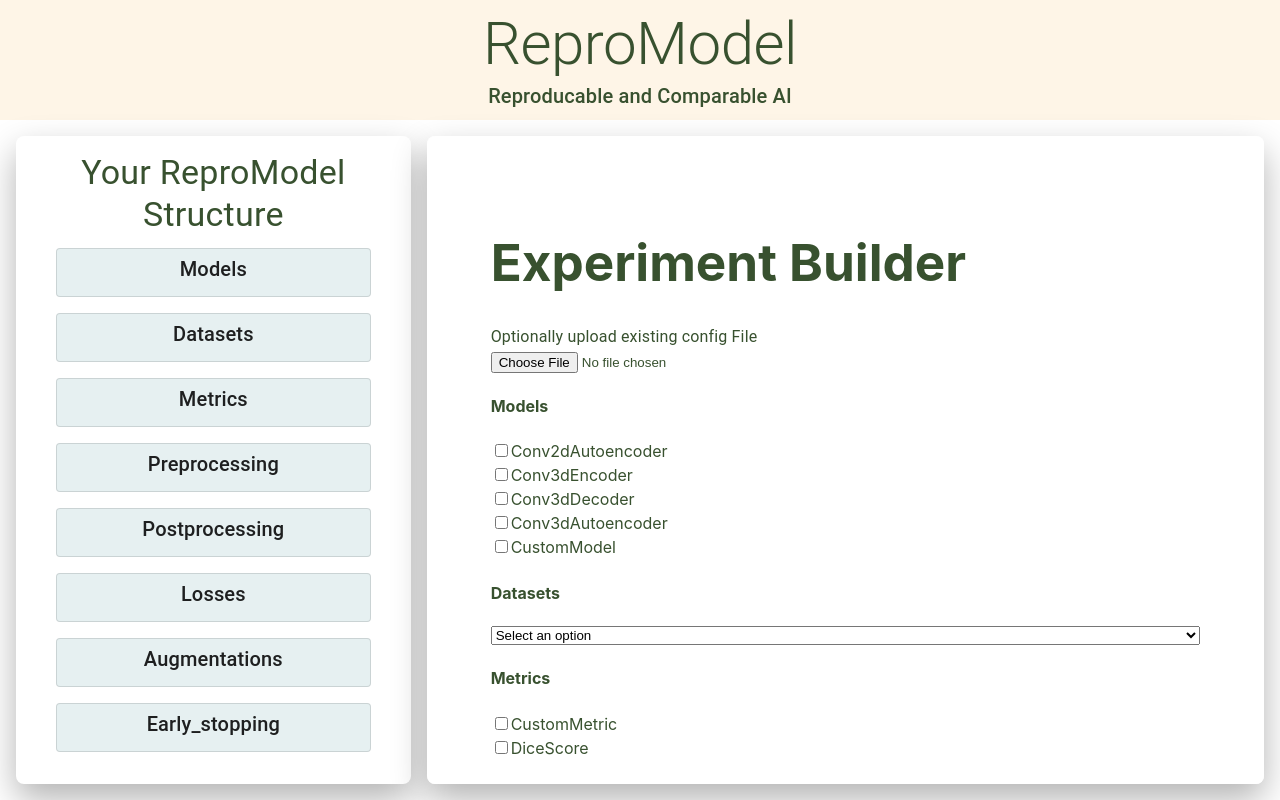
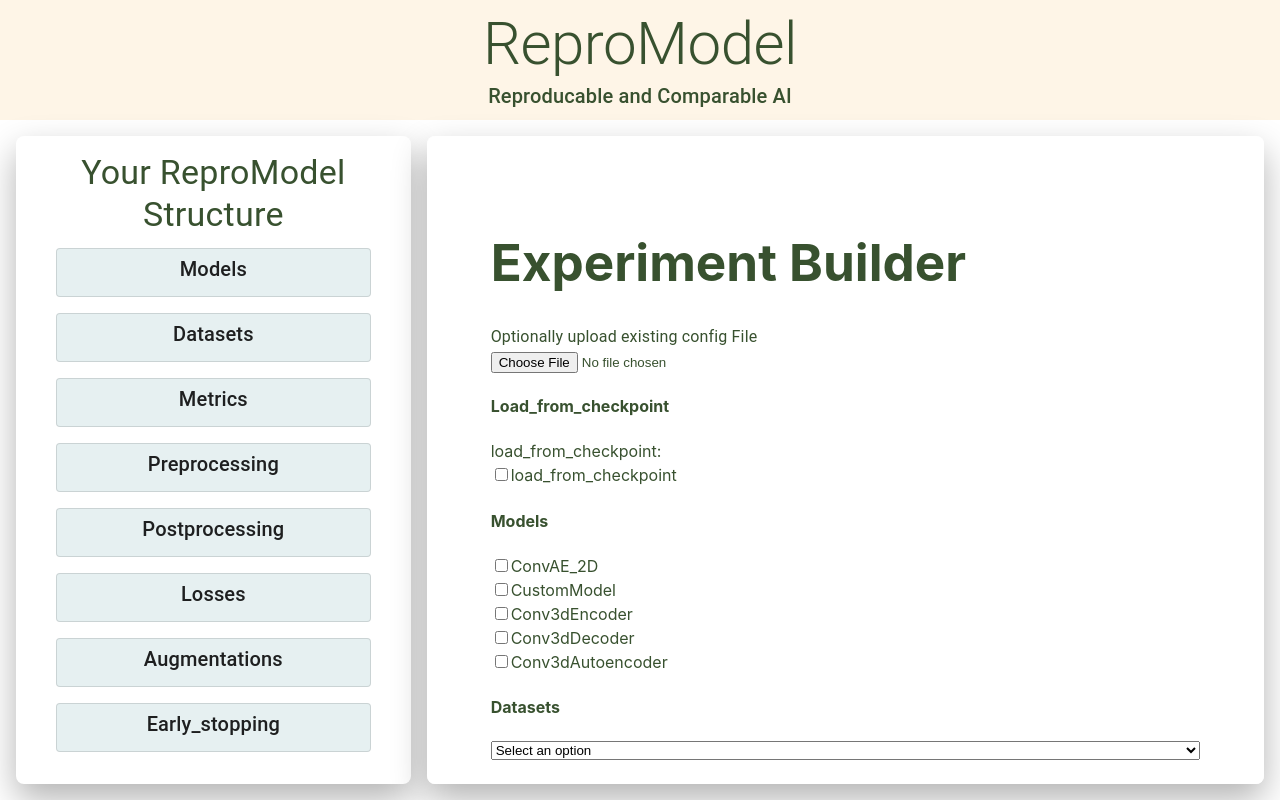
Before and after one commit to ReproModel/repromodel, a React (Vite) app: page / in a window 1280 px wide. Built offline with nearby package versions, Linux system fonts and the light colour scheme.

Commit message:
update frontend to match new choices

```diff
--- a/src/App.jsx
+++ b/src/App.jsx
@@ -7,7 +7,7 @@ import NewFlexibleFormField from "./UI/FormComponents/NewFlexibleFormField";
 
 import ModuleStack from "./UI/ModuleStack";
 import NewDynamicFormBuilder from "./UI/NewDynamicFormBuilder";
-import newQuestions from "./choicesJSON/newQuestionsFormat.json";
+import newQuestions from "../repromodel_core/choices.json";
 import { capitalizeFirstLetter } from "./helperFunctions/OtherHelper";
 import { handleFileChange, handleSubmit } from "./helperFunctions/FormHelper";
 import DynamicFormBuilder from "./UI/NewDynamicFormBuilder";
--- a/src/UI/NewDynamicFormBuilder.jsx
+++ b/src/UI/NewDynamicFormBuilder.jsx
@@ -3,17 +3,27 @@ import { Formik, Form, Field } from "formik";
 
 import NewFlexibleFormField from "./FormComponents/NewFlexibleFormField";
 import "./FormComponents/Form.css";
-import newQuestions from "../choicesJSON/newQuestionsFormat.json";
+
 import { Typography } from "@mui/material";
 import { capitalizeFirstLetter } from "../helperFunctions/OtherHelper";
 import { SmartFolderField } from "./FormComponents/FieldTypes/FolderQuestion";
 
+const nestedFolders = [
+  "models",
+  "datasets",
+  "metrics",
+  "preprocessing",
+  "postprocessing",
+  "losses",
+  "augmentations",
+  "early_stopping",
+];
 
 const DynamicFormBuilder = ({
   FormikProps,
   handleFileChange,
   newQuestions,
-  setFieldValue
+  setFieldValue,
 }) => {
   return (
     <Form>
@@ -30,14 +40,17 @@ const DynamicFormBuilder = ({
         <div style={{ display: "flex", flexDirection: "column" }}>
           <h4> {capitalizeFirstLetter(folder)}</h4>
 
-          <SmartFolderField folder={folder} folderContent={folderContent}/>
-
+          {/* Check wether it is a nestedfolder or a flat one */}
+          {nestedFolders.includes(folder) ? (
+            <>
+              <SmartFolderField folder={folder} folderContent={folderContent} />
 
               {/* For each Filename */}
               {Object.entries(folderContent).map(([file, fileContent]) => (
                 <>
                   {/* For each Class in the File */}
-              {Object.entries(fileContent).map(([className, classContent]) => (
+                  {Object.entries(fileContent).map(
+                    ([className, classContent]) => (
                       <div style={{ paddingLeft: "16px" }}>
                         {FormikProps.values[folder] &&
                           FormikProps.values[folder].includes(className) && (
@@ -46,9 +59,12 @@ const DynamicFormBuilder = ({
 
                               {/* Conditionally renders Param Questions if the class is selected */}
 
-                        {Object.entries(classContent).map(([Param, value]) => (
+                              {Object.entries(classContent).map(
+                                ([Param, value]) => (
                                   <>
-                            <label htmlFor={`${folder}_params:${className}:${Param}`}>
+                                    <label
+                                      htmlFor={`${folder}_params:${className}:${Param}`}
+                                    >
                                       {Param}:
                                     </label>
                                     <NewFlexibleFormField
@@ -59,13 +75,43 @@ const DynamicFormBuilder = ({
                                       label={Param}
                                     />
                                   </>
-                        ))}
+                                )
+                              )}
                             </div>
                           )}
                       </div>
+                    )
+                  )}
+                </>
               ))}
             </>
+          ) : folder === "data_splits" ? (
+            <div className="paramBox">
+              {Object.entries(folderContent).map(([Param, value]) => (
+                <>
+                  <label htmlFor={`${folder}:${Param}`}>{Param}:</label>
+                  <NewFlexibleFormField
+                    id={`${folder}:${Param}`}
+                    object={value}
+                    type={value.type}
+                    name={`${folder}:${Param}`}
+                    label={Param}
+                  />
+                </>
               ))}
+            </div>
+          ) : (
+            <>
+              <label htmlFor={`${folder}`}>{folder}:</label>
+              <NewFlexibleFormField
+                id={`${folder}`}
+                object={folderContent}
+                type={folderContent.type}
+                name={`${folder}`}
+                label={folder}
+              />
+            </>
+          )}
         </div>
       ))}
 
```
Lines whose indentation alone changed are shown as unchanged.
